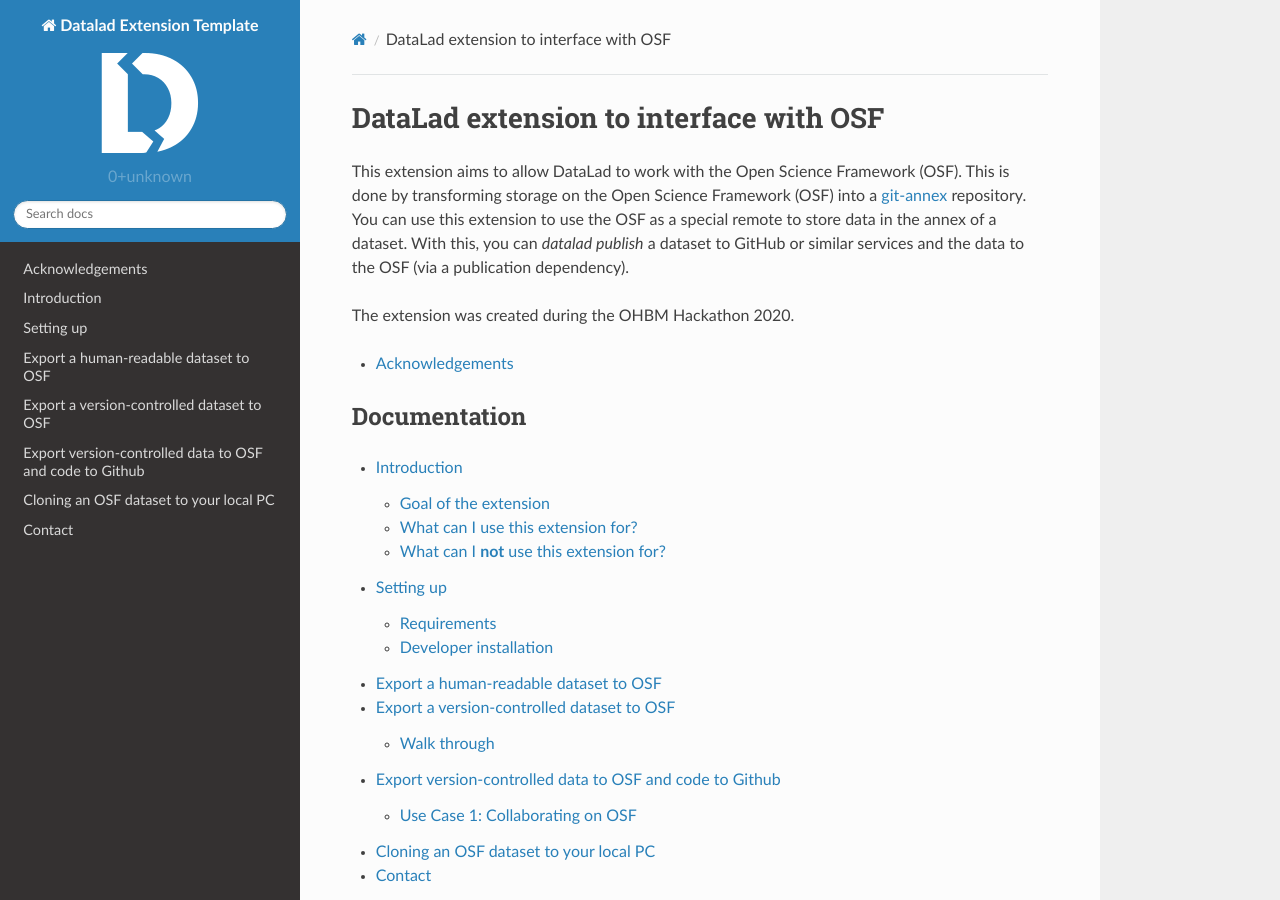
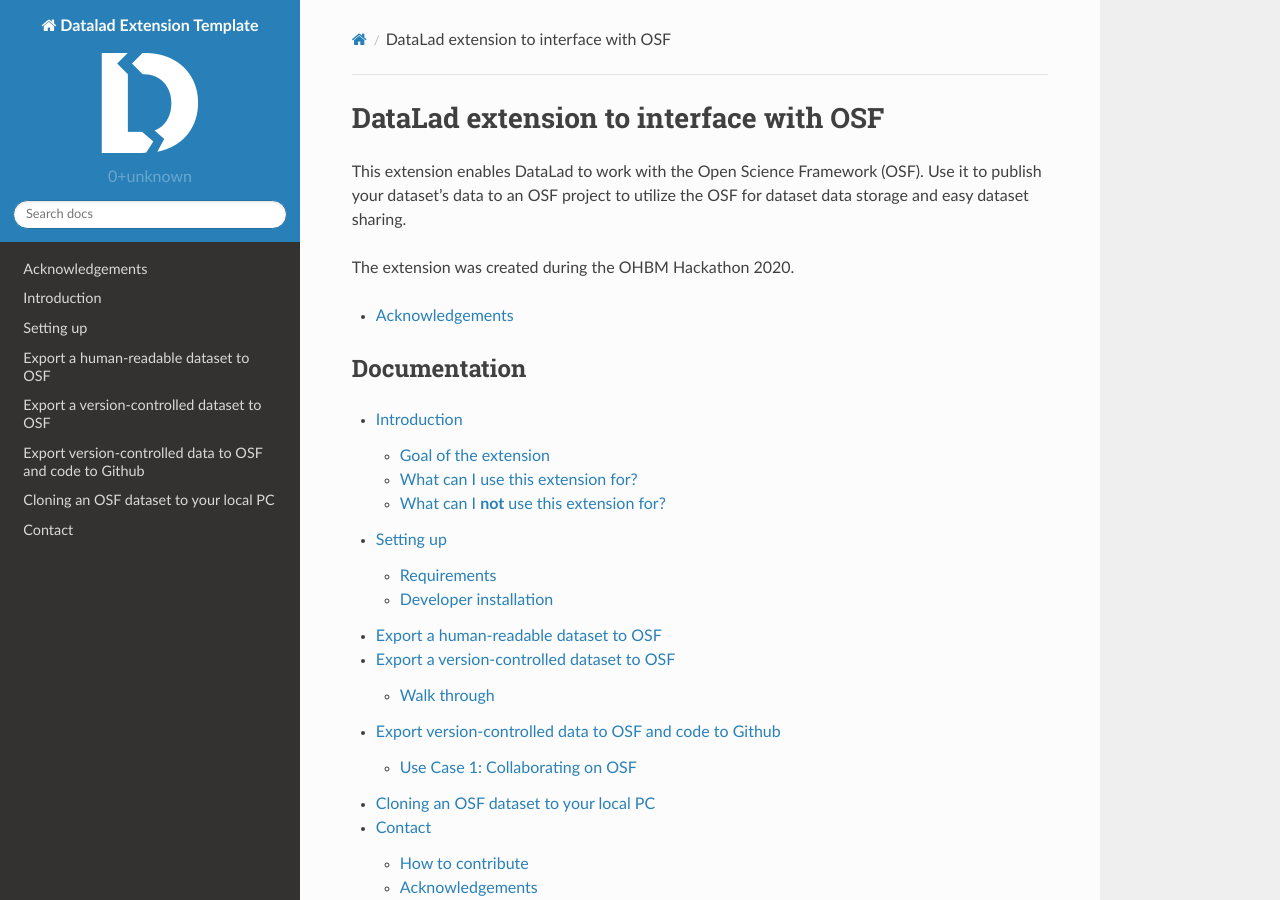
Before and after one commit to datalad/datalad-osf, a Sphinx documentation site: the page built from docs/source/index.rst, in a window 1280 px wide and 900 px high. Built offline with Sphinx 7.4.7 and the Read the Docs theme 2.0.0, drawn with Linux system fonts in a browser that asks for light colours; pages that are not in the unit, such as notebooks, are missing from menus.

Commit message:
Simplify description

```diff
--- a/docs/source/index.rst
+++ b/docs/source/index.rst
@@ -1,7 +1,7 @@
 DataLad extension to interface with OSF
 ***************************************
 
-This extension aims to allow DataLad to work with the Open Science Framework (OSF). This is done by transforming storage on the Open Science Framework (OSF) into a `git-annex <https://git-annex.branchable.com/>`_  repository. You can use this extension to use the OSF as a special remote to store data in the annex  of a dataset. With this, you can `datalad publish` a dataset to GitHub or similar services and the data to the OSF (via a publication dependency).
+This extension enables DataLad to work with the Open Science Framework (OSF). Use it to publish your dataset's data to an OSF project to utilize the OSF for dataset data storage and easy dataset sharing.
 
 The extension was created during the OHBM Hackathon 2020.
 
```
